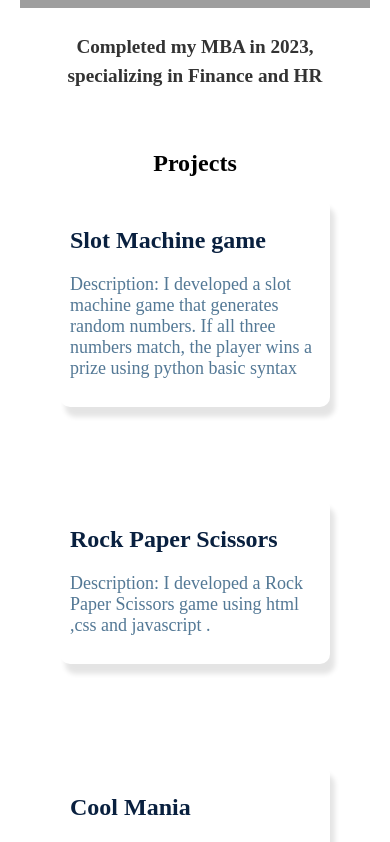
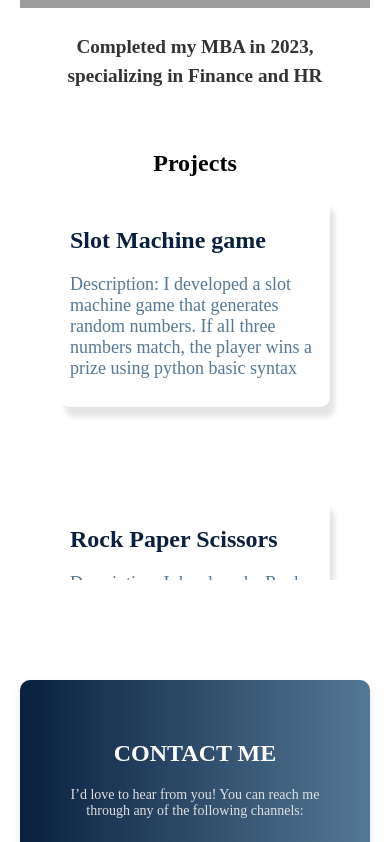
Before and after one commit to Jaisai12/Portfoliowensite, a React (Vite) app: page / in a window 390 px wide. Shown: the part 2440-3282 px from the top of the page. Built offline with nearby package versions, Linux system fonts and the light colour scheme; grey boxes are pictures that could not be loaded.

Commit message:
updated mobile version

```diff
--- a/src/index.css
+++ b/src/index.css
@@ -279,9 +279,9 @@
 }
 .Mainprojects {
   text-align: center;
-  margin-bottom: 200px;
+  margin-bottom: 100px;
   overflow-x: hidden;
-  overflow-y: hidden;
+  height: 450px;
 }
 
 .projdescript {
```
